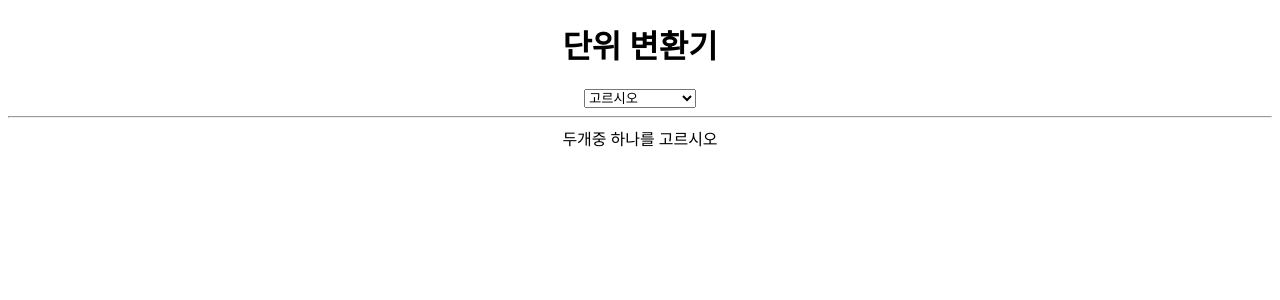
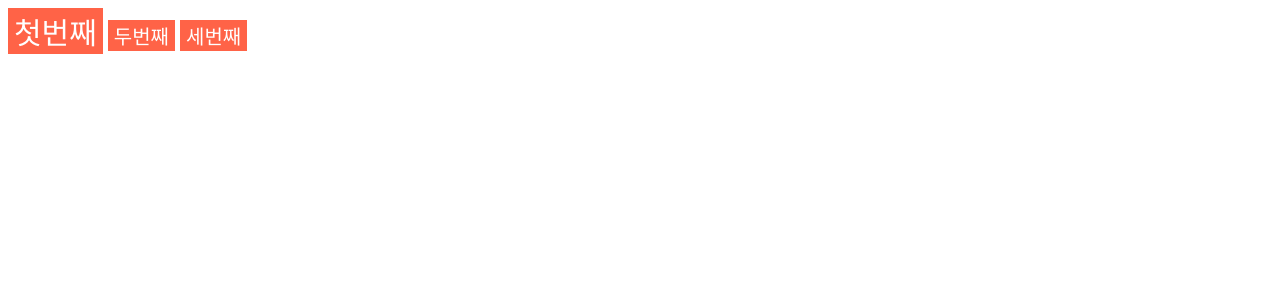
Before and after one commit to hyeongwoo94/react-moive2021, a React (Create React App) app: page / in a window 1280 px wide. Shown: the top 300 px of the page. Built offline with nearby package versions, Linux system fonts and the light colour scheme.

Commit message:
props사용법 기초

```diff
--- a/src/App.js
+++ b/src/App.js
@@ -1,33 +1,45 @@
-import { useState } from "react";
-import MtoH from "./component/MtoH";
-import KtoM from "./component/KtoM";
+const Btn = ({text, size}) =>{
+  return(
+    <>
+    <button
+    style={{
+      background: "tomato",
+      fontSize: size ? "30px" : "20px",
+      color: "white",
+      marginRight: "5px",
+      border: "none"
+    }}
+    >
+    {text}
+    </button>
+    </>
+  )
+}
+//fontSize: size ? "30px" : "20px" props를 이용하여 if문을 만들어 두가지 스타일 적용 할 수 있다.
+
+
+// const Btn = (props) =>{
+//   return(
+//     <>
+//     <button >
+//     {props.text}
+//     </button>
+//     </>
+//   )
+// }
+//이런식으로 써도 되지만 줄여서 쓰는게 효율적,줄열쓰기위해서는 ({속성값})식으로 사용하면된다.
+
 const App = () => {
-  const [index,setIndex] = useState("0");
-  const choice = (event) => {
-    setIndex(event.target.value);
-  }
-//event는 html자체에 있는 이벤트이다.
-//console.log(event)를 넣고 콘솔로 들어가서 target에서 value값을 찾앗다. 결국 이벤트 발생시 타겟은 value이고 그것의 값을 바꿔준다는 뜻이다.
 return(
     <>
-    <h1 style={{textAlign:"center"}}>단위 변환기</h1>
-    <div style={{textAlign:"center"}}>
-      <select value={index} onChange={choice}>
-        <option value="0">고르시오</option>
-        <option value="1">분/시간</option>
-        <option value="2">킬로미터/마일로</option>
-      </select>
-      <hr />
-      {index === "0" ? "두개중 하나를 고르시오" : null}
-      {index === "1" ? <MtoH /> : null}
-      {index === "2" ? <KtoM /> : null}
-    </div>
+    <Btn text="첫번째" size={true} />
+    <Btn text="두번째" size={false} />
+    <Btn text="세번째"  />
     </>
   )
 }
 
 export default App;
-
-//select를 useState해서 value값에 맞쳐서 해당 부품만 나타나게 했다.
-//event를 유념해서 보기
-//{}안에는 자바스크립트 처럼 if문을 사용할 수가 있다.
+//컴포넌트 안은 내가 왕, 내가 설정하는데로 설정이 가능하다.
+//이방법은 같은 스타일의 형식을 안에 내용만 바꿔 줄때 유용하다.
+//{true,false}를 사용할때는 꼭 {}을 사용해서 넣어주자.
```
Also changed, not shown: src/App(useState).js (added, +33 -0 lines), src/component(useState)/KtoM.js (renamed from src/component/KtoM.js), src/component(useState)/MtoH.js (renamed from src/component/MtoH.js).
